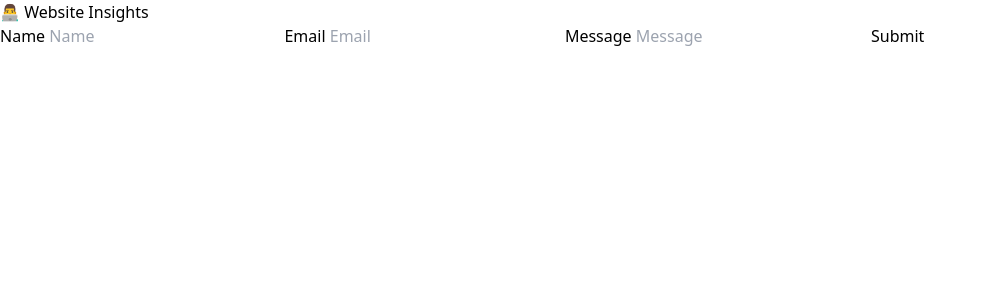
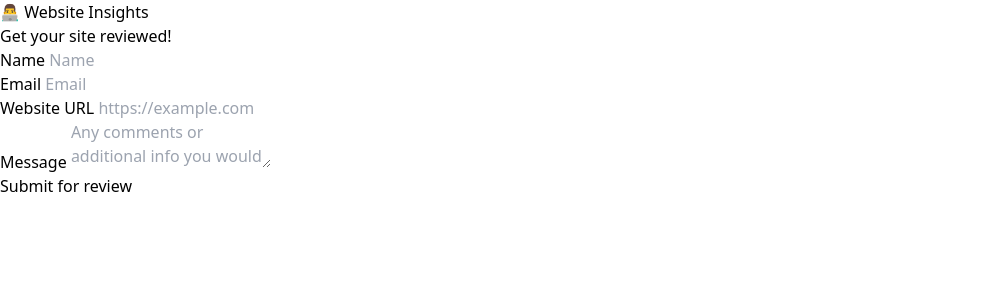
Before and after one commit to nuotsu/website-insights, a SvelteKit app in the folder packages/kit/: page / in a window 1280 px wide. Shown: the top 300 px of the page, without its empty margins (0-987 px from the left). Built offline with nearby package versions, Linux system fonts and the light colour scheme.

Commit message:
move +page.js

```diff
--- a/packages/kit/src/routes/+page.svelte
+++ b/packages/kit/src/routes/+page.svelte
@@ -5,19 +5,6 @@
 </section>
 
 <section>
-	<form name="netlify-form-example" method="POST" netlify-honeypot="bot-field" data-netlify="true">
-		<input type="hidden" name="form-name" value="netlify-form-example" />
-		<label for="name">Name</label>
-		<input name="name" id="name" required placeholder="Name" type="text" />
-		<label for="email">Email</label>
-		<input name="email" id="email" required placeholder="Email" type="email" />
-		<label for="message">Message</label>
-		<input name="message" id="message" required placeholder="Message" type="text" />
-		<input type="submit" value="Submit" />
-	</form>
-</section>
-
-<!-- <section>
 	<Form name="review-request">
 		<h2>Get your site reviewed!</h2>
 
@@ -28,7 +15,7 @@
 
 		<button>Submit for review</button>
 	</Form>
-</section> -->
+</section>
 
 <script>
 	import site from '$data/site.js'
```
Also changed, not shown: packages/kit/src/routes/+page.js (renamed from packages/kit/src/lib/form/+page.js), 1 other file (tests, documents, lock files or other folders).
